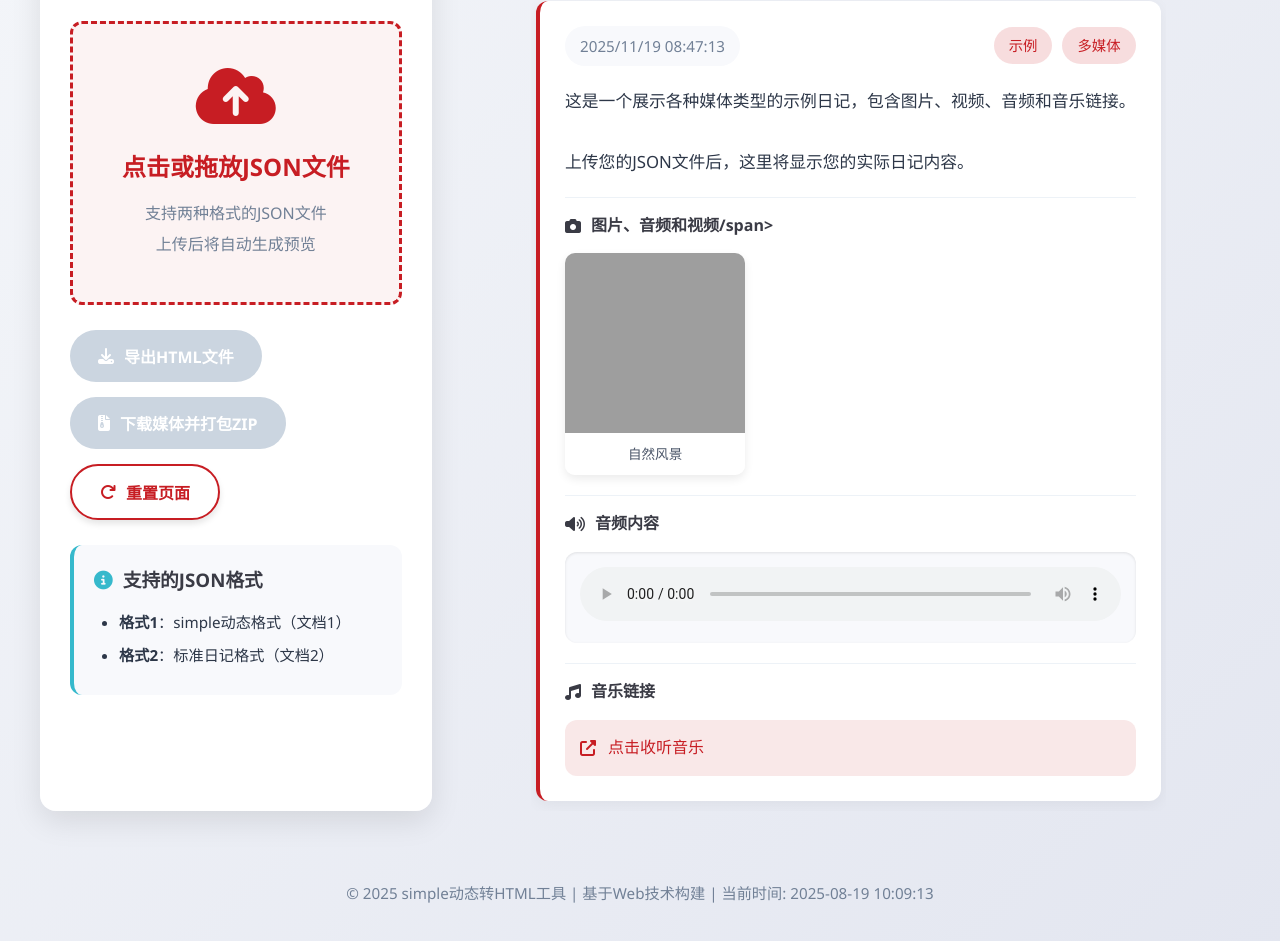
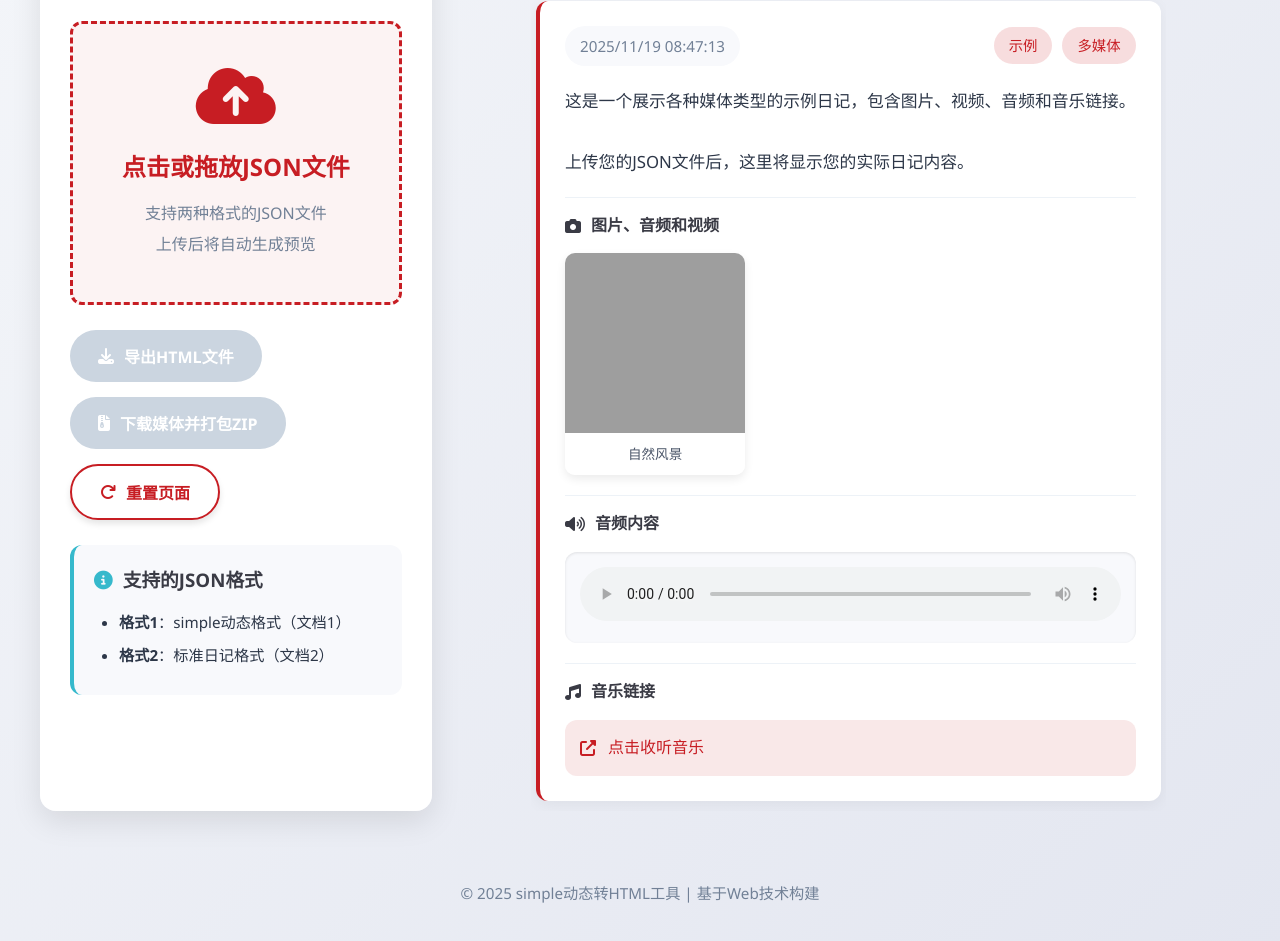
Before and after one commit to SNHJLOL/simpleee, a plain HTML site: page index.html in a window 1280 px wide. Shown: the part 337-1278 px from the top of the page. Drawn offline with nearby package versions, Linux system fonts and the light colour scheme; grey boxes are pictures that could not be loaded.

Commit message:
Add files via upload

```diff
--- a/index.html
+++ b/index.html
@@ -636,7 +636,7 @@
                     <!-- 示例条目 -->
                     <div class="entry">
                         <div class="entry-header">
-                            <div class="entry-date">2025-08-19 10:09:13</div>
+                            <div class="entry-date">2025-11-19</div>
                             <div class="entry-tags">
                                 <span class="tag">示例</span>
                                 <span class="tag tag-info">欢迎使用</span>
@@ -670,7 +670,7 @@
         </div>
 
         <footer>
-            <p>© 2025 simple动态转HTML工具 | 基于Web技术构建 | 当前时间: 2025-08-19 10:09:13</p>
+            <p>© 2025 simple动态转HTML工具 | 基于Web技术构建</p>
         </footer>
     </div>
 
@@ -936,7 +936,7 @@
                             <div class="media-section">
                                 <div class="section-heading">
                                     <i class="fas fa-camera"></i>
-                                    <span>图片、音频和视频/span>
+                                    <span>图片、音频和视频</span>
                                 </div>
                                 <div class="album">
                                     ${albumItems}
```
